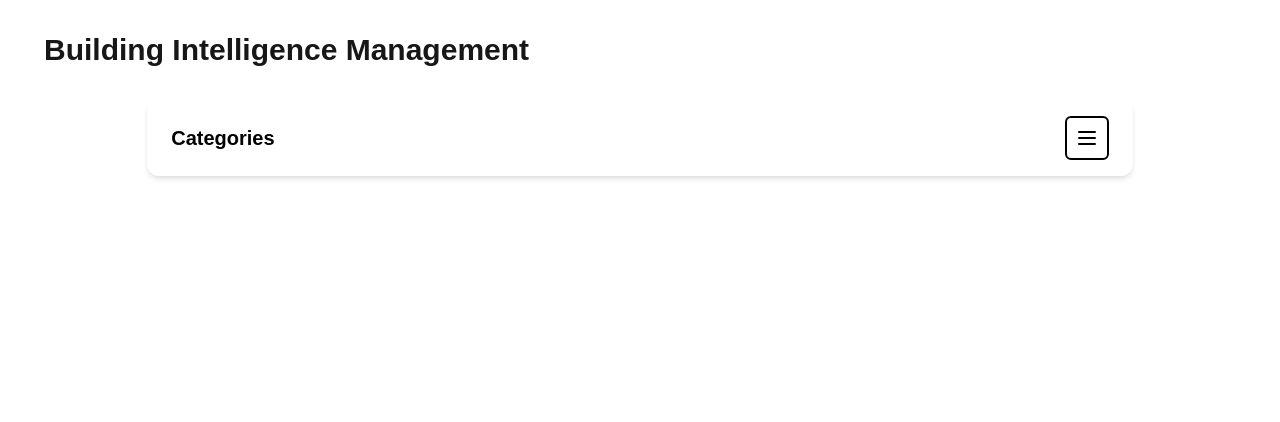
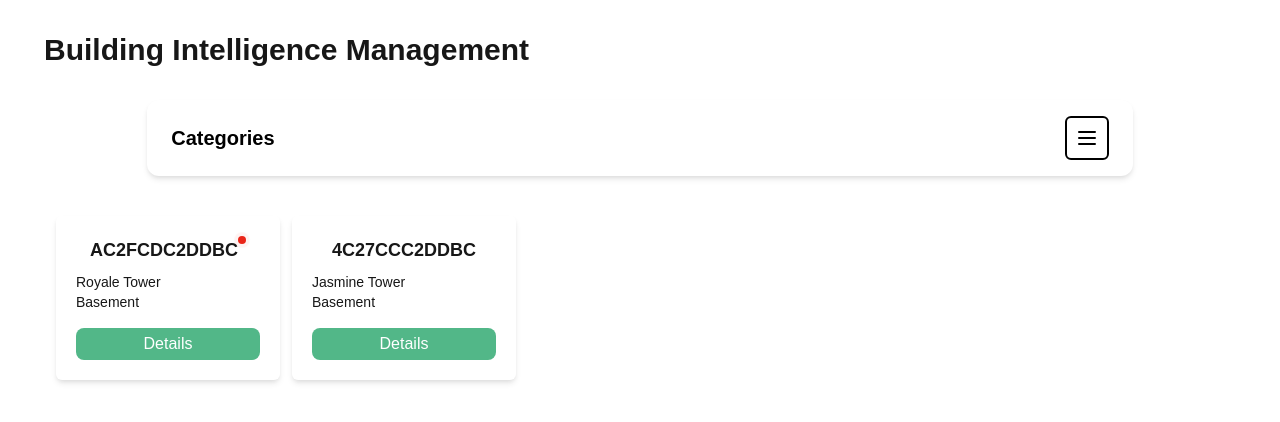
Before and after one commit to AmaCrisn/IOT-Dashboard, a Next.js app: page /nodes in a window 1280 px wide. Shown: the top 422 px of the page. Built offline with nearby package versions, Linux system fonts and the light colour scheme.

Commit message:
Added nodes for each item

```diff
--- a/app/nodes/page.js
+++ b/app/nodes/page.js
@@ -1,8 +1,14 @@
+"use client";
+
+import { useState } from "react";
 import Image from "next/image";
 import styles from "../page.module.css";
 import Link from "next/link";
+import WaterTank from "../water-tank/page";
 
-export default function SumpPit() {
+export default function Nodes() {
+  const [showPopup, setShowPopup] = useState(false);
+
   return (
     <div className="p-4 sm:p-6">
       <div>
@@ -112,8 +118,53 @@ export default function SumpPit() {
       </details>
 
       {/* <!-- Contents --> */}
-      <div className="grid justify-center items-center bg-white p-4 sm:p-8">
+      <div className="grid grid-cols-2 sm:grid-cols-3 md:grid-cols-4 lg:grid-cols-5 gap-3 justify-center items-center p-4 sm:p-8">
+        {/* Item */}
+        <div className="flex flex-col justify-center gap-4 shadow-md p-5 rounded-md">
+          <div className="flex flex-col gap-2 w-full">
+            {/* Nodes name / ID */}
+            <div className="flex justify-center font-bold uppercase text-md sm:text-lg">
+              <span className="truncate">AC2FCDC2DDBC</span>
+              {/* Alarm ping */}
+              <span className="relative flex h-2 w-2">
+                <span className="absolute inline-flex h-2 w-2 rounded-full bg-red-400 opacity-75 animate-ping"></span>
+                <span className="relative inline-flex h-2 w-2 rounded-full bg-red-400"></span>
+              </span>
+            </div>
 
+            {/* Location details */}
+            <div className="text-sm flex flex-col">
+              <h3>Royale Tower</h3>
+              <h3>Basement</h3>
+            </div>
+          </div>
+
+          <button onClick={() => setShowPopup(true)} className="bg-green-300 text-white py-1 rounded-lg">
+            Details
+          </button>
+
+          {showPopup && <WaterTank onClose={() => setShowPopup(false)} />}
+        </div>
+
+        {/* Item */}
+        <div className="flex flex-col justify-center gap-4 shadow-md p-5 rounded-md">
+          <div className="flex flex-col gap-2 w-full">
+            {/* Nodes name / ID */}
+            <div className="flex justify-center font-bold uppercase text-md text-md sm:text-lg">
+              <span className="truncate">4C27CCC2DDBC</span>
+            </div>
+
+            {/* Location details */}
+            <div className="text-sm flex flex-col">
+              <h3>Jasmine Tower</h3>
+              <h3>Basement</h3>
+            </div>
+          </div>
+
+          <button className="bg-green-300 text-white py-1 rounded-lg">
+            Details
+          </button>
+        </div>
       </div>
     </div>
   );
```
